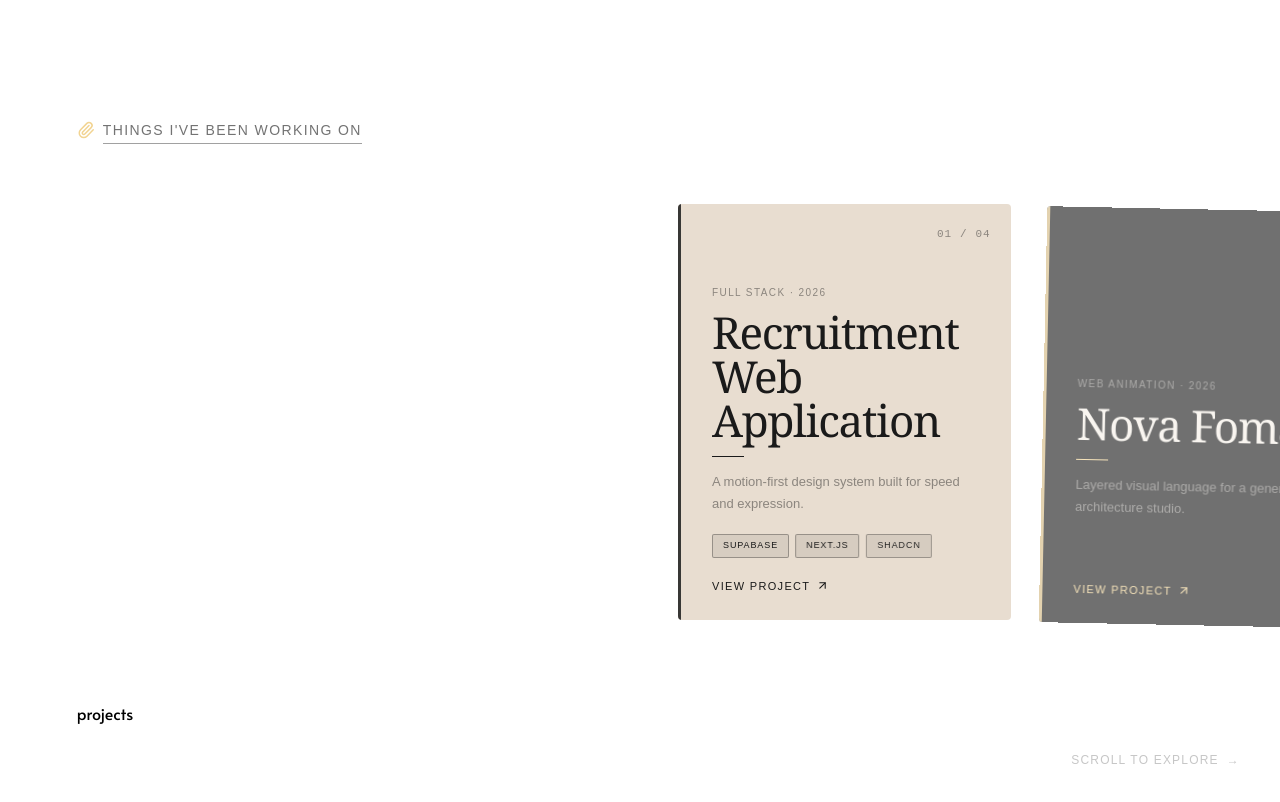
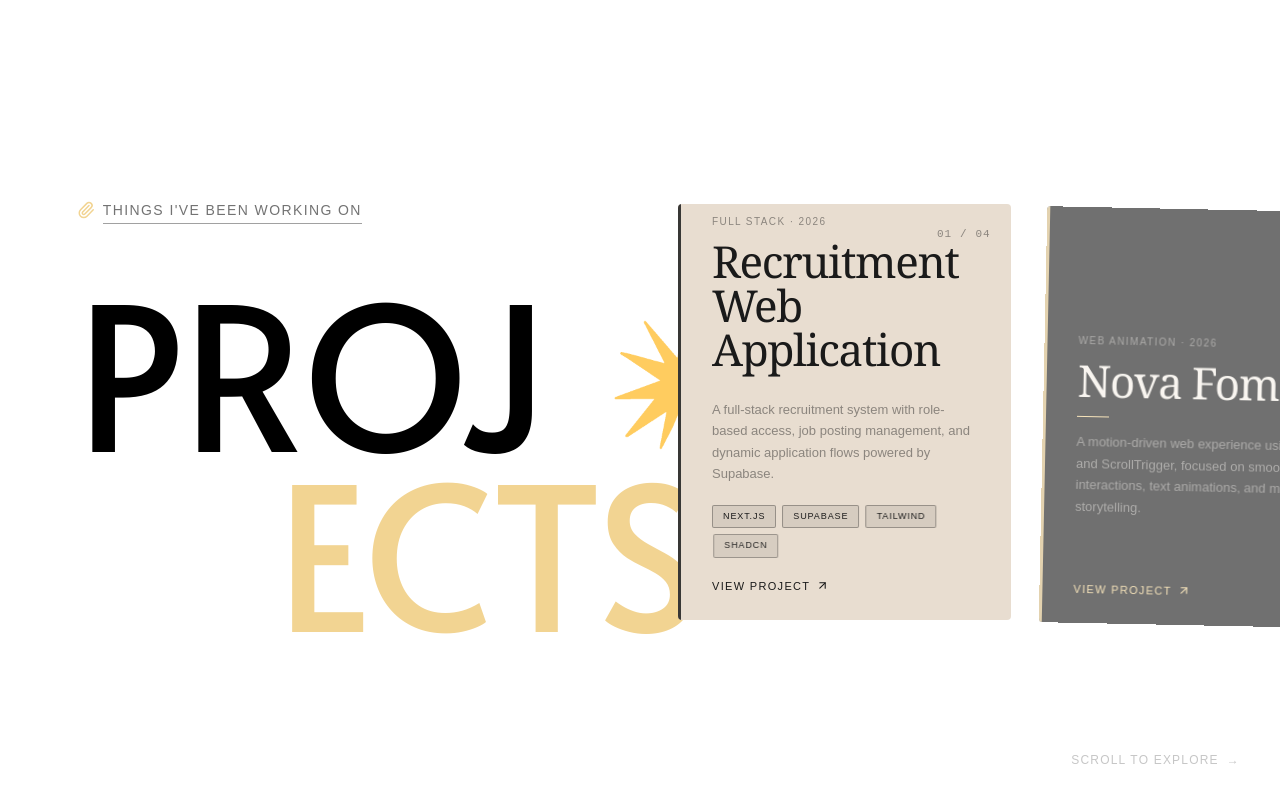
Before and after one commit to Gnzlla/ellaine.dev, a Next.js app: page /projects in a window 1280 px wide. Shown: the top 802 px of the page. Built offline with nearby package versions, Linux system fonts and the light colour scheme; a web font is replaced by a local one.

Commit message:
fixed ui for project section

```diff
--- a/app/projects/page.tsx
+++ b/app/projects/page.tsx
@@ -6,6 +6,7 @@ import { useGSAP } from "@gsap/react";
 import { alata } from "../fonts";
 import { Paperclip, ArrowUpRight } from "lucide-react";
 import { projects } from "./projectData";
+import Image from "next/image";
 
 gsap.registerPlugin(ScrollTrigger);
 
@@ -34,32 +35,6 @@ export default function ProjectsPage({ id }: { id?: string }) {
     hTl.to(trackRef.current, {
       x: -totalScroll,
       ease: "none",
-    });
-
-    hTl.to(
-      ".project-title-wrap",
-      {
-        x: -(window.innerWidth / 2 - 160),
-        y: -(window.innerHeight / 2 - 80),
-        scale: 0.13,
-        ease: "none",
-      },
-      "<",
-    );
-
-    // ── Letters: staggered drop-in on load ────────────────────────────
-    gsap.from(".title-letter", {
-      y: 140,
-      autoAlpha: 0,
-      rotateZ: () => gsap.utils.random(-12, 12),
-      stagger: 0.06,
-      duration: 0.9,
-      ease: "power4.out",
-      scrollTrigger: {
-        trigger: wrapperRef.current,
-        start: "top 70%",
-        toggleActions: "play none none reverse",
-      },
     });
 
     gsap.from(".heading-text", {
@@ -160,7 +135,7 @@ export default function ProjectsPage({ id }: { id?: string }) {
       >
         <div
           className="relative flex flex-col justify-end shrink-0"
-          style={{ width: "42vw", height: "80vh" }}
+          style={{ width: "42vw", height: "60vh" }}
         >
           <div className="top-10 left-0 absolute heading-text">
             <div className="relative flex items-center gap-2 text-neutral-500 text-sm uppercase tracking-widest">
@@ -177,18 +152,13 @@ export default function ProjectsPage({ id }: { id?: string }) {
 
           {/* Giant "projects" title — split letters */}
           <div
-            className={`project-title-wrap ${alata.className} select-none pointer-events-none`}
-            style={{
-              transformOrigin: "bottom left",
-              display: "flex",
-              alignItems: "flex-end",
-              gap: "0.01em",
-              lineHeight: 0.88,
-              whiteSpace: "nowrap",
-              overflow: "visible",
-            }}
+            className={`project-title-wrap ${alata.className} leading-45 text-[200px] select-none pointer-events-none`}
           >
-            projects
+            <span className="flex items-end gap-15">
+              PROJ <Image src="/star.gif" alt="" width={160} height={100} />
+              <br />
+            </span>
+            <span className="p-50 text-[var(--yellow-font)]">ECTS</span>
           </div>
         </div>
 
@@ -392,7 +362,6 @@ function ProjectCard({
         </div>
       </div>
 
-      {/* Hover overlay */}
       <div
         style={{
           position: "absolute",
--- a/app/projects/projectData.tsx
+++ b/app/projects/projectData.tsx
@@ -3,36 +3,38 @@ export const projects = [
     id: "01",
     title: "Recruitment Web Application",
     category: "Full Stack · 2026",
-    description: "A motion-first design system built for speed and expression.",
+    description:
+      "A full-stack recruitment system with role-based access, job posting management, and dynamic application flows powered by Supabase.",
     color: "#E8DDD0",
     accent: "#1A1A1A",
-    tags: ["Supabase", "Next.js", "Shadcn"],
+    tags: ["Next.js", "Supabase", "Tailwind", "Shadcn"],
   },
   {
     id: "02",
     title: "Nova Foma",
     category: "Web Animation · 2026",
     description:
-      "Layered visual language for a generative architecture studio.",
+      "A motion-driven web experience using GSAP and ScrollTrigger, focused on smooth interactions, text animations, and modern UI storytelling.",
     color: "#1A1A1A",
     accent: "#F2D492",
-    tags: ["Figma", "GSAP", "Next.js"],
+    tags: ["Next.js", "GSAP", "Figma"],
   },
   {
     id: "03",
     title: "Clairity",
-    category: "Creative Dev · 2025",
+    category: "IoT + AI · 2025",
     description:
-      "An interactive audio-visual experience exploring urban decay.",
+      "A smart restroom monitoring system that detects air quality, smoke, and usage patterns using sensors and predictive analytics.",
     color: "#F5F0E8",
     accent: "#D35400",
-    tags: ["Flutter", "Firebase", "Figma"],
+    tags: ["Flutter", "Machine Learning", "IoT", "Firebase"],
   },
   {
     id: "04",
     title: "StockRoute",
-    category: "Product Design · 2025",
-    description: "Dashboard experience for real-time solar energy monitoring.",
+    category: "Data Visualization · 2025",
+    description:
+      "A dashboard for tracking and visualizing stock or resource movement with a focus on clarity, usability, and real-time updates.",
     color: "#0D0D0D",
     accent: "#8B5CF6",
     tags: ["React", "Firebase", "Figma"],
```
Also changed, not shown: public/star.gif (added).
